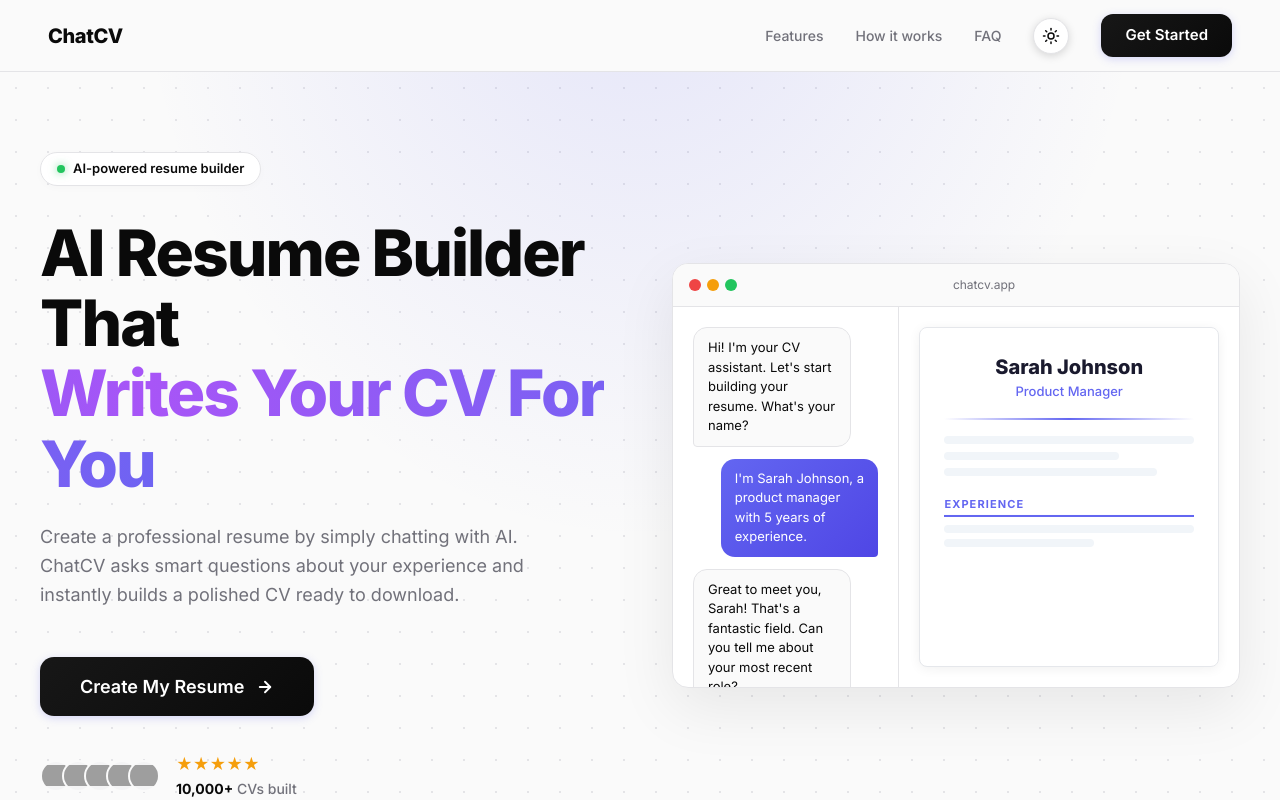
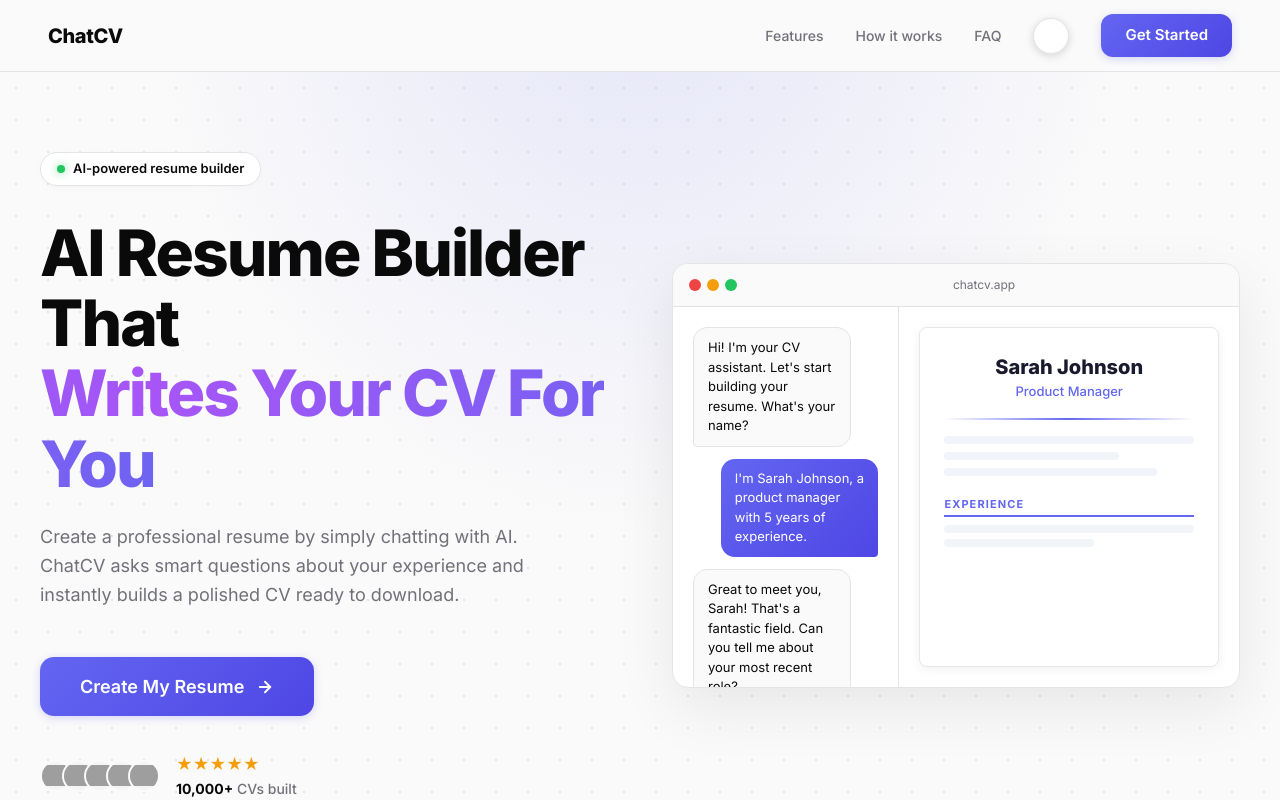
Before and after one commit to adolfsta1in/voicecvvv, a Next.js app: page / in a window 1280 px wide. Shown: the top 800 px of the page. Built offline with nearby package versions, Linux system fonts and the light colour scheme; grey boxes are pictures that could not be loaded.

Commit message:
fix: dark mode text visibility and theme toggle icon logic

```diff
--- a/src/app/globals.css
+++ b/src/app/globals.css
@@ -3,10 +3,10 @@
 @theme inline {
   --color-background: var(--background);
   --color-foreground: var(--foreground);
-  --color-primary: #171717;
-  /* Neutral almost-black */
-  --color-primary-light: #404040;
-  --color-primary-dark: #0a0a0a;
+  --color-primary: #6366f1;
+  /* Brand Indigo */
+  --color-primary-light: #818cf8;
+  --color-primary-dark: #4f46e5;
   --color-surface: var(--surface);
   --color-surface-hover: var(--surface-hover);
   --color-border: var(--border-color);
--- a/src/components/ThemeToggle.tsx
+++ b/src/components/ThemeToggle.tsx
@@ -5,11 +5,39 @@
 import { useTheme } from "next-themes";
 
 export function ThemeToggle() {
-    const { setTheme, theme } = useTheme();
+    const { setTheme, theme, systemTheme } = useTheme();
+    const [mounted, setMounted] = React.useState(false);
+
+    React.useEffect(() => setMounted(true), []);
+
+    if (!mounted) {
+        return (
+            <button
+                style={{
+                    display: "flex",
+                    alignItems: "center",
+                    justifyContent: "center",
+                    width: 36,
+                    height: 36,
+                    borderRadius: "50%",
+                    border: "1px solid var(--border-color)",
+                    background: "var(--surface)",
+                    color: "var(--foreground)",
+                    cursor: "pointer",
+                    boxShadow: "0 2px 8px rgba(0, 0, 0, 0.15)",
+                }}
+                aria-label="Toggle theme"
+            >
+                <div style={{ width: 18, height: 18 }} />
+            </button>
+        );
+    }
+
+    const currentTheme = theme === "system" ? systemTheme : theme;
 
     return (
         <button
-            onClick={() => setTheme(theme === "light" ? "dark" : "light")}
+            onClick={() => setTheme(currentTheme === "light" ? "dark" : "light")}
             style={{
                 display: "flex",
                 alignItems: "center",
@@ -26,8 +54,8 @@
             }}
             aria-label="Toggle theme"
         >
-            <Sun className="h-[1.2rem] w-[1.2rem] rotate-0 scale-100 transition-all dark:-rotate-90 dark:scale-0" style={{ position: "absolute", width: 18, height: 18, transition: "all 0.2s", transform: theme === "dark" ? "scale(0) rotate(-90deg)" : "scale(1) rotate(0deg)" }} />
-            <Moon className="absolute h-[1.2rem] w-[1.2rem] rotate-90 scale-0 transition-all dark:rotate-0 dark:scale-100" style={{ position: "absolute", width: 18, height: 18, transition: "all 0.2s", transform: theme === "light" ? "scale(0) rotate(90deg)" : "scale(1) rotate(0deg)" }} />
+            <Sun className="h-[1.2rem] w-[1.2rem] rotate-0 scale-100 transition-all dark:-rotate-90 dark:scale-0" style={{ position: "absolute", width: 18, height: 18, transition: "all 0.2s", transform: currentTheme === "dark" ? "scale(1) rotate(0deg)" : "scale(0) rotate(-90deg)" }} />
+            <Moon className="absolute h-[1.2rem] w-[1.2rem] rotate-90 scale-0 transition-all dark:rotate-0 dark:scale-100" style={{ position: "absolute", width: 18, height: 18, transition: "all 0.2s", transform: currentTheme === "light" ? "scale(1) rotate(0deg)" : "scale(0) rotate(90deg)" }} />
         </button>
     );
 }
```
